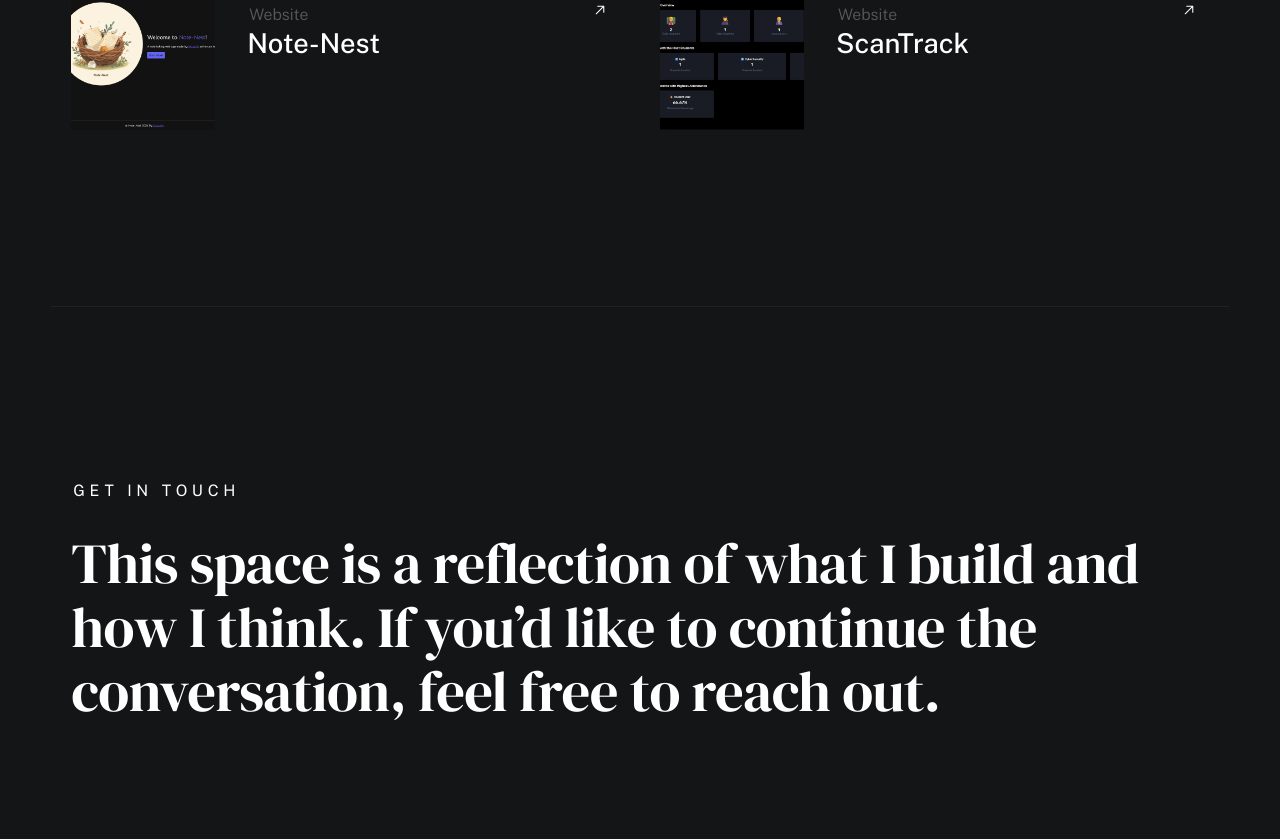
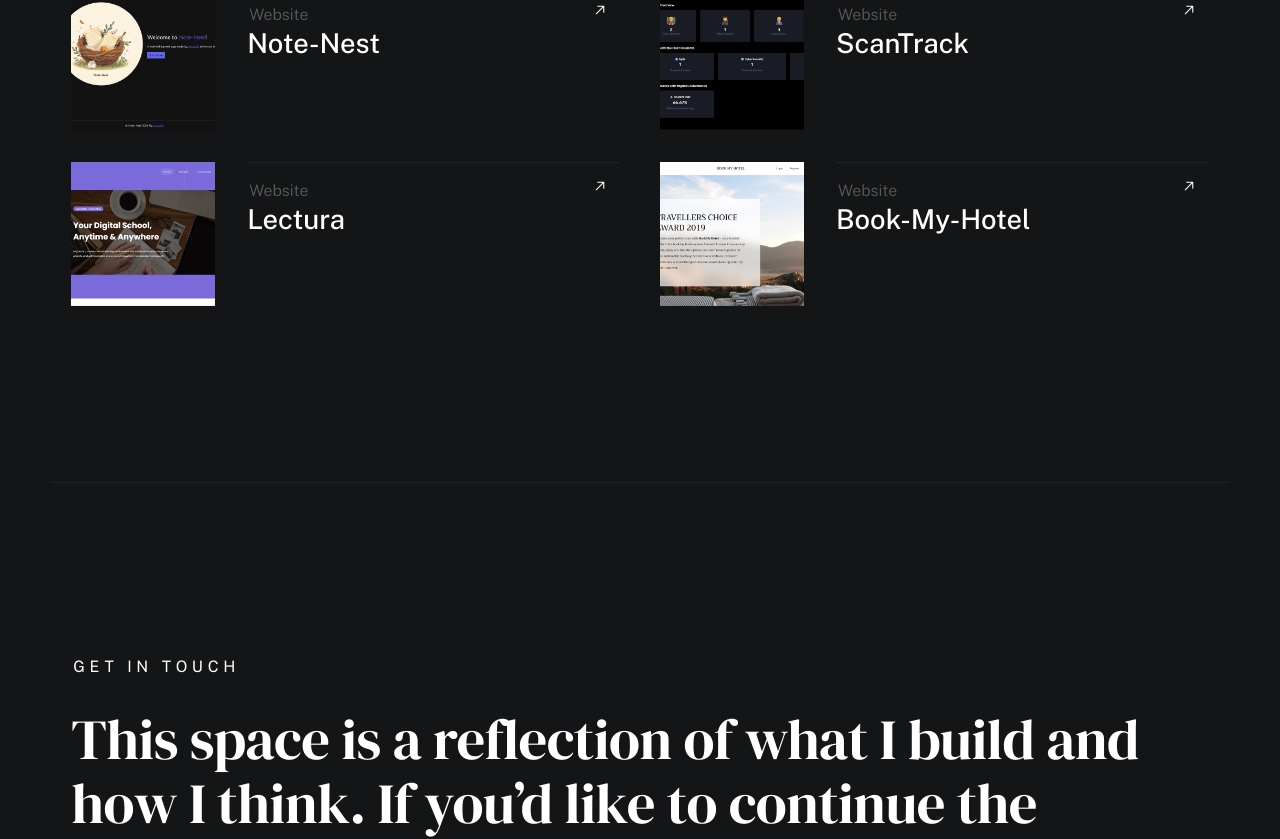
Before and after one commit to Mustafa21102005/portfolio, a Vue app: page / in a window 1280 px wide. Shown: the part 4282-5121 px from the top of the page. Built offline with nearby package versions, Linux system fonts and the light colour scheme; a web font is replaced by a local one.

Commit message:
update: added new projects and removed reddit link

```diff
--- a/src/components/ContactSection.vue
+++ b/src/components/ContactSection.vue
@@ -25,7 +25,6 @@
         <ul class="contact-social">
           <li><a href="https://github.com/Mustafa21102005" target="_blank">Github</a></li>
           <li><a href="https://wa.me/966545117570" target="_blank">WhatsApp</a></li>
-          <li><a href="https://www.reddit.com/user/mustafa_azmi/" target="_blank">Reddit</a></li>
           <li>
             <a href="https://www.linkedin.com/in/mustafa-azmi-3718463a2/" target="_blank">LinkedIn</a>
           </li>
--- a/src/data/projects.js
+++ b/src/data/projects.js
@@ -18,4 +18,24 @@ export const projects = [
     tags: ['Laravel', 'Blade', 'CSS', 'JS'],
     link: 'https://github.com/Mustafa21102005/scantrack',
   },
+  {
+    id: 3,
+    title: 'Lectura',
+    category: 'Website',
+    image: '/images/lectura.png',
+    description:
+      'Lectura is a web-based Virtual Learning Environment (VLE) designed to improve how educational institutions manage study materials, assignments, grading, and academic progress.',
+    tags: ['Laravel', 'Blade', 'VLE'],
+    link: 'https://github.com/Mustafa21102005/lectura',
+  },
+  {
+    id: 4,
+    title: 'Book-My-Hotel',
+    category: 'Website',
+    image: '/images/bmh.png',
+    description:
+      'Book-My-Hotel is a hotel reservation platform designed to support sustainable tourism by helping customers easily browse, compare, and book eco-friendly hotels.',
+    tags: ['Laravel', 'Hotel', 'Reservation'],
+    link: 'https://github.com/Mustafa21102005/book-my-hotel',
+  },
 ]
```
Also changed, not shown: public/images/bmh.png (added), public/images/lectura.png (added).
